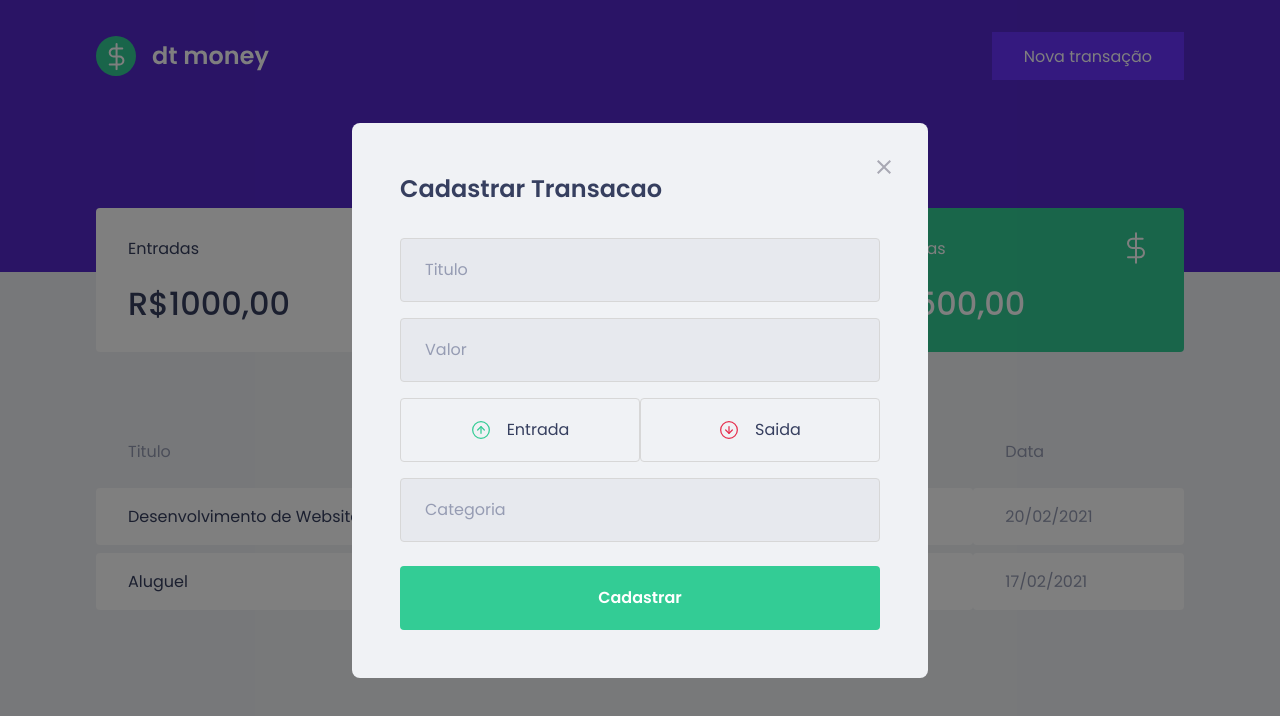
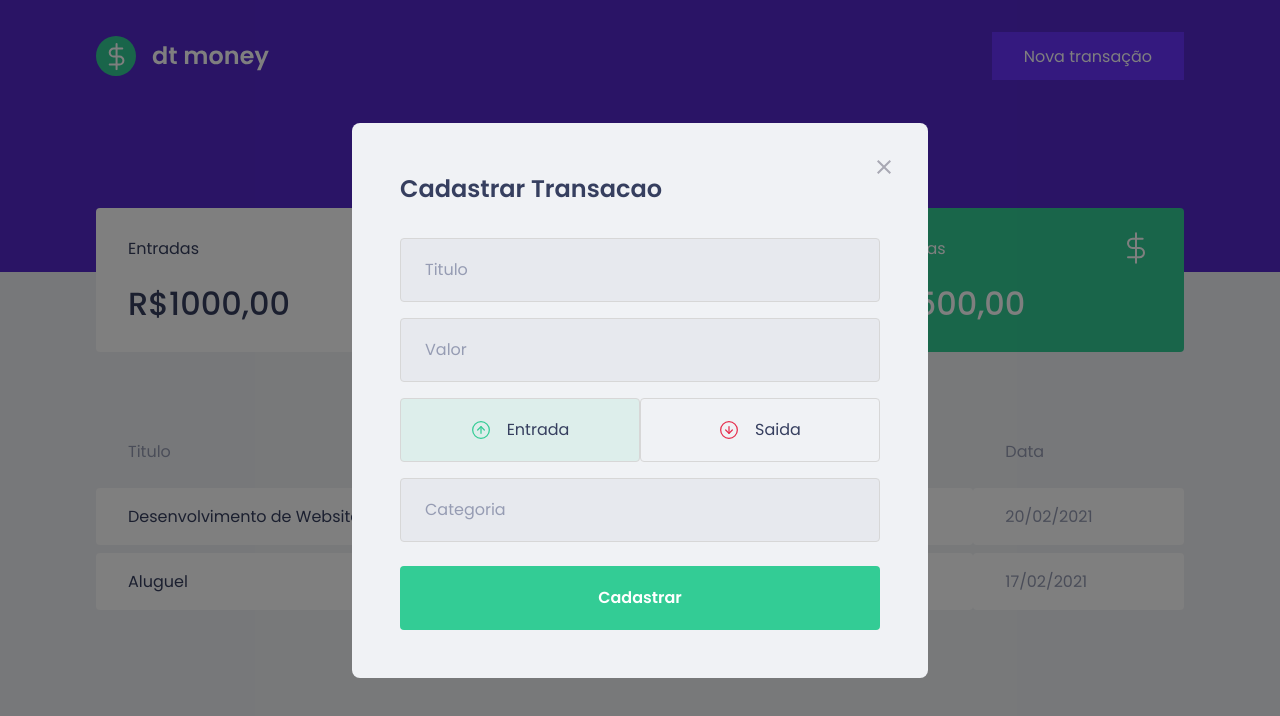
Before and after one commit to danilocucharro/dtmoney, a React (Create React App) app: page / in a window 1280 px wide. Both pictures are taken after a click on the button "Nova transação". Shown: the top 716 px of the page. Built offline with nearby package versions, Linux system fonts and the light colour scheme; no server answers; what miragejs would draw is missing.

Commit message:
coloquei mais identidade no modal, para o usuario ter uma melhor experiencia

```diff
--- a/src/components/NewTransactionModal/index.tsx
+++ b/src/components/NewTransactionModal/index.tsx
@@ -1,8 +1,9 @@
+import { useState } from 'react';
 import Modal from 'react-modal';
 import imgBotaoFechar from '../../assets/botaoFechar.svg';
 import incomeImg from '../../assets/entradas.svg';
 import outcomeImg from '../../assets/saidas.svg';
-import { Container, TransactionTypeContainer } from './styles';
+import { Container, TransactionTypeContainer, RadioBox } from './styles';
 
 interface NewTransactionModalProps{
     isOpen: boolean;
@@ -10,6 +11,8 @@
 }
 
 export function NewTransactionModal({isOpen, onRequestClose}: NewTransactionModalProps){
+    const[type, setType] = useState('deposit')
+
     return(
       <Modal
         isOpen={isOpen}
@@ -37,21 +40,25 @@
           />
 
           <TransactionTypeContainer>
-            <button
+            <RadioBox
               type="button"
-
+              onClick={() => {setType('deposit');}}
+              isActive={type === 'deposit'}
+              activeColor="green"
             >
               <img src={incomeImg} alt="Entrada" />
               <span>Entrada</span>
-            </button>
+            </RadioBox>
 
-            <button
+            <RadioBox
               type="button"
-
+              onClick={() => {setType('withdraw');}}
+              isActive={type === 'withdraw'}
+              activeColor="red"
             >
               <img src={outcomeImg} alt="Saida" />
               <span>Saida</span>
-            </button>
+            </RadioBox>
           </TransactionTypeContainer>
 
           <input
--- a/src/components/NewTransactionModal/styles.ts
+++ b/src/components/NewTransactionModal/styles.ts
@@ -1,5 +1,5 @@
 import styled from 'styled-components';
-import {darken} from 'polished';
+import {darken, transparentize} from 'polished';
 
 export const Container = styled.form`
     h2{
@@ -56,11 +56,30 @@
     gap: 0.5; //espacamento entre os botoes
 
     button{
-        height: 4rem;
+
+    }
+`;
+
+interface RadioBoxProps {
+    isActive: boolean;
+    activeColor: 'green' | 'red';
+}
+
+
+const colors = {
+    green: '#33cc95',
+    red: '#e52e4d'
+}
+
+export const RadioBox = styled.button<RadioBoxProps>`
+    height: 4rem;
         border: 1px solid #d7d7d7;
         border-radius: 0.25rem;
 
-        background: transparent;
+        background: ${(props) => props.isActive
+         ? transparentize(0.9, colors[props.activeColor])
+         : 'transparent'
+         };
 
         display: flex;
         align-items: center;
@@ -83,5 +102,4 @@
             font-size: 1rem;
             color: var(--text-title);
         }
-    }
 `
```
